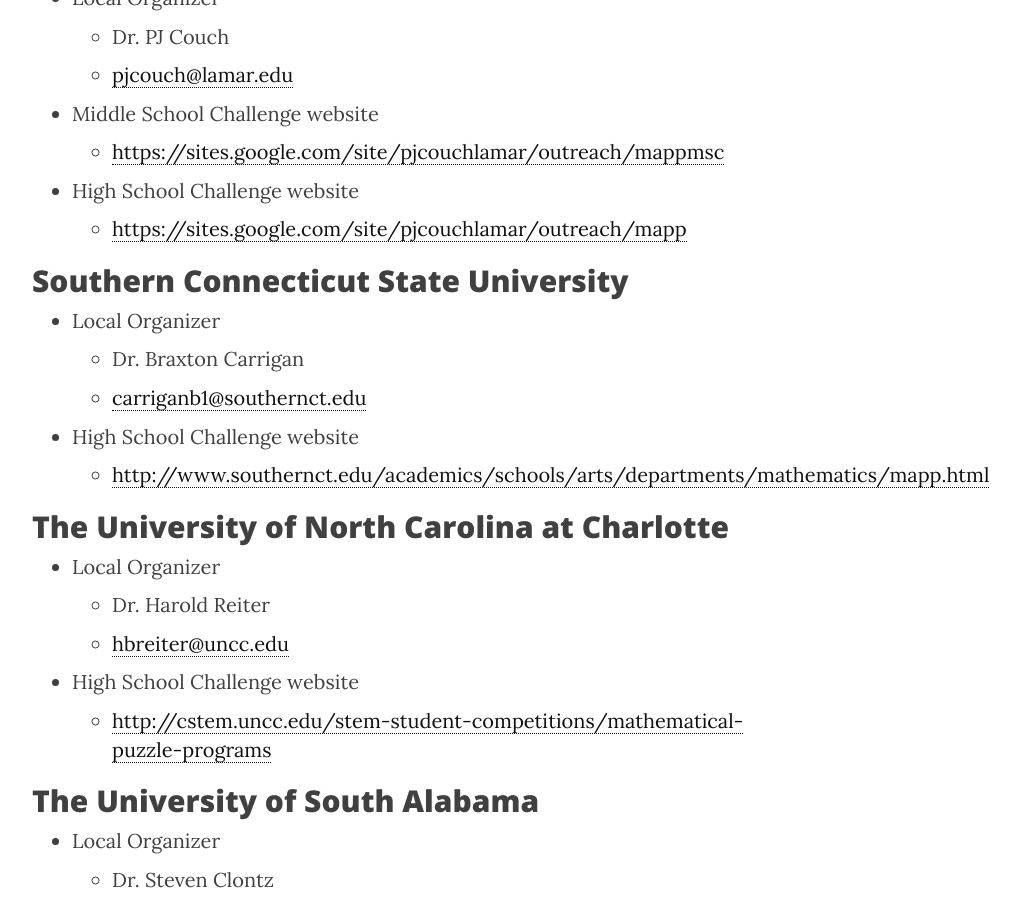
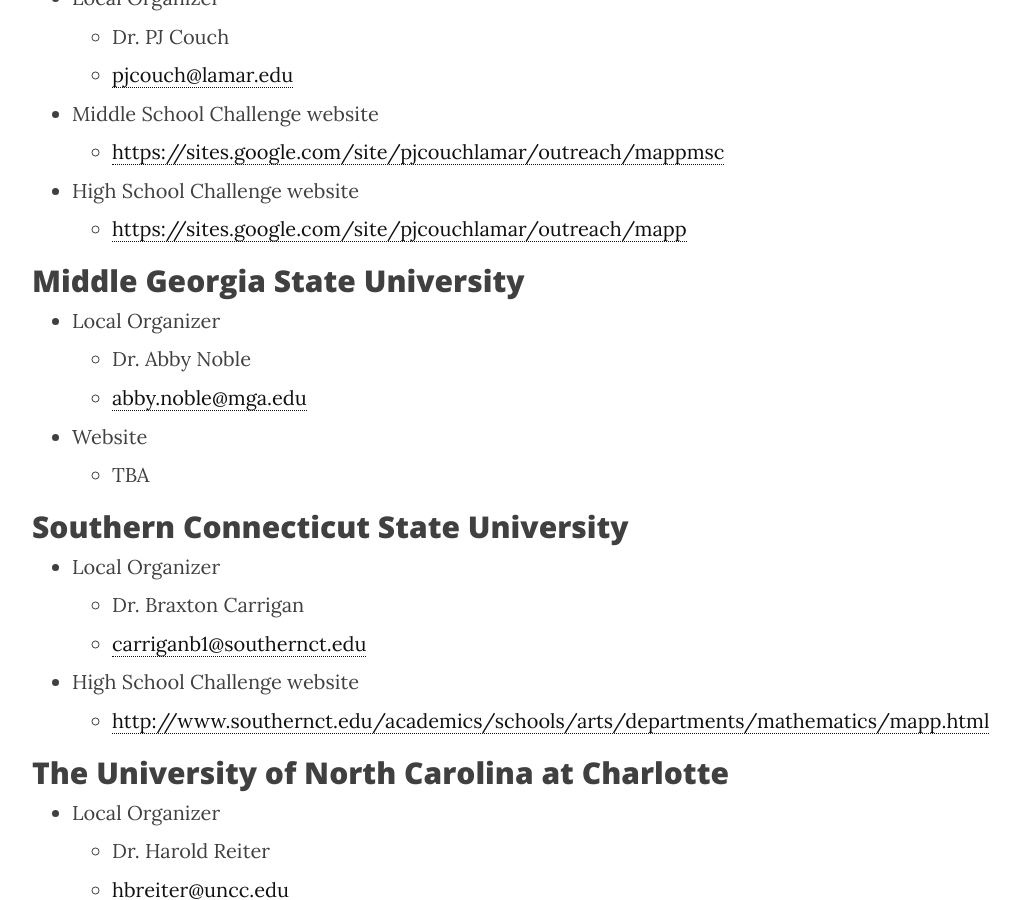
Before and after one commit to MaPPmath/mappmath.github.io, a Jekyll site: the page built from pages/2_campuses.md, in a window 1280 px wide and 900 px high, scrolled down 712 px. Shown: the whole window, without its empty margins (233-1252 px from the left). Built offline with Jekyll 4.4.1, drawn with Linux system fonts in a browser that asks for light colours; nearby versions of some CDN libraries.

Commit message:
add MGSU

```diff
--- a/pages/2_campuses.md
+++ b/pages/2_campuses.md
@@ -21,6 +21,14 @@
     - <https://sites.google.com/site/pjcouchlamar/outreach/mappmsc>
 - High School Challenge website
     - <https://sites.google.com/site/pjcouchlamar/outreach/mapp>
+
+## Middle Georgia State University
+
+- Local Organizer
+    - Dr. Abby Noble
+    - <abby.noble@mga.edu>
+- Website
+    - TBA
 
 ## Southern Connecticut State University
 
```
